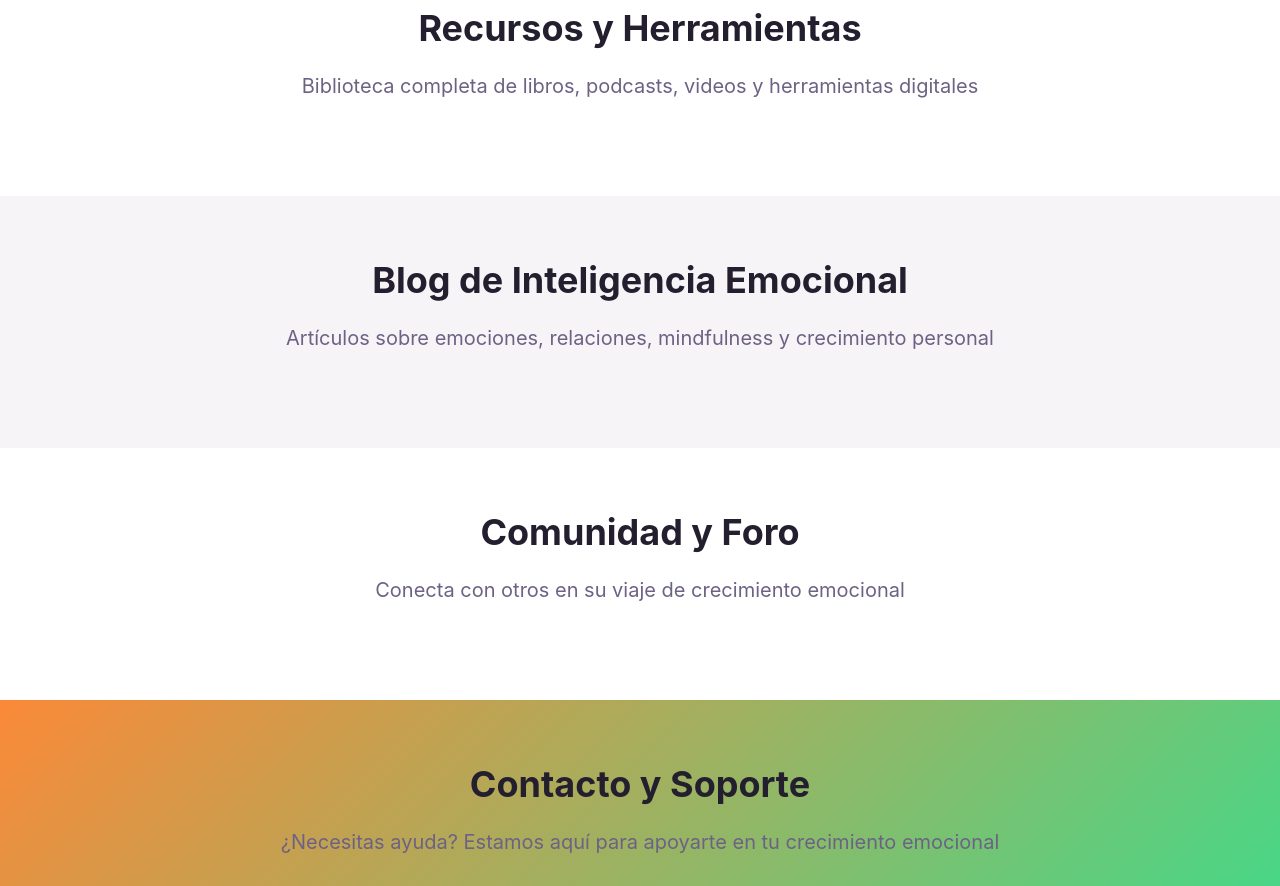
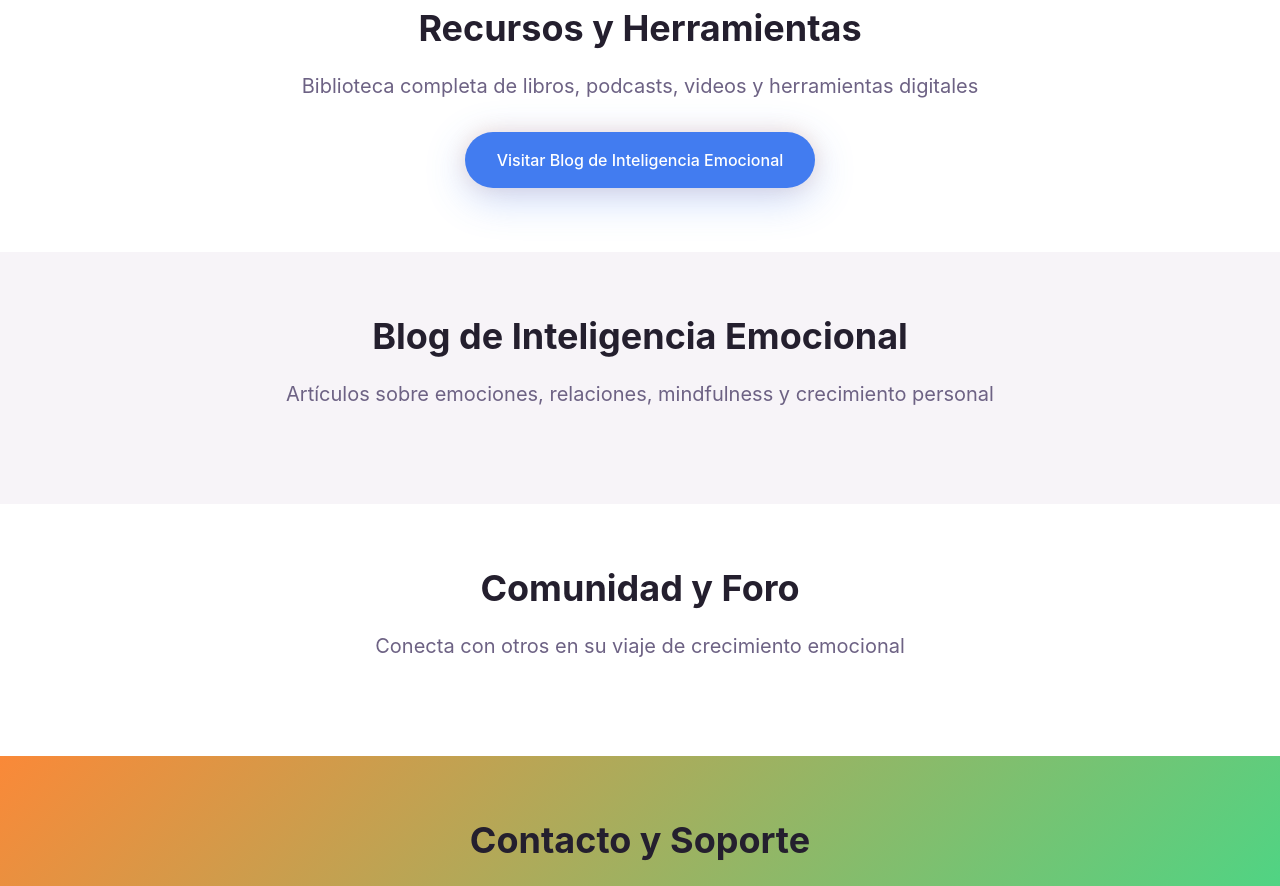
Before and after one commit to chachachala/emotion-bloom, a React (Vite) app: page / in a window 1280 px wide. Shown: the part 5400-6286 px from the top of the page. Built offline with nearby package versions, Linux system fonts and the light colour scheme.

Commit message:
Add blog link button
Add a button to link to the blog content site.

```diff
--- a/src/pages/Index.tsx
+++ b/src/pages/Index.tsx
@@ -32,7 +32,14 @@ const Index = () => {
             <p className="text-xl text-muted-foreground mb-8">
               Biblioteca completa de libros, podcasts, videos y herramientas digitales
             </p>
-
+            <a
+              href="https://emocionaligencia.com/"
+              target="_blank"
+              rel="noopener noreferrer"
+              className="btn-hero inline-block"
+            >
+              Visitar Blog de Inteligencia Emocional
+            </a>
           </div>
         </section>
 
```
